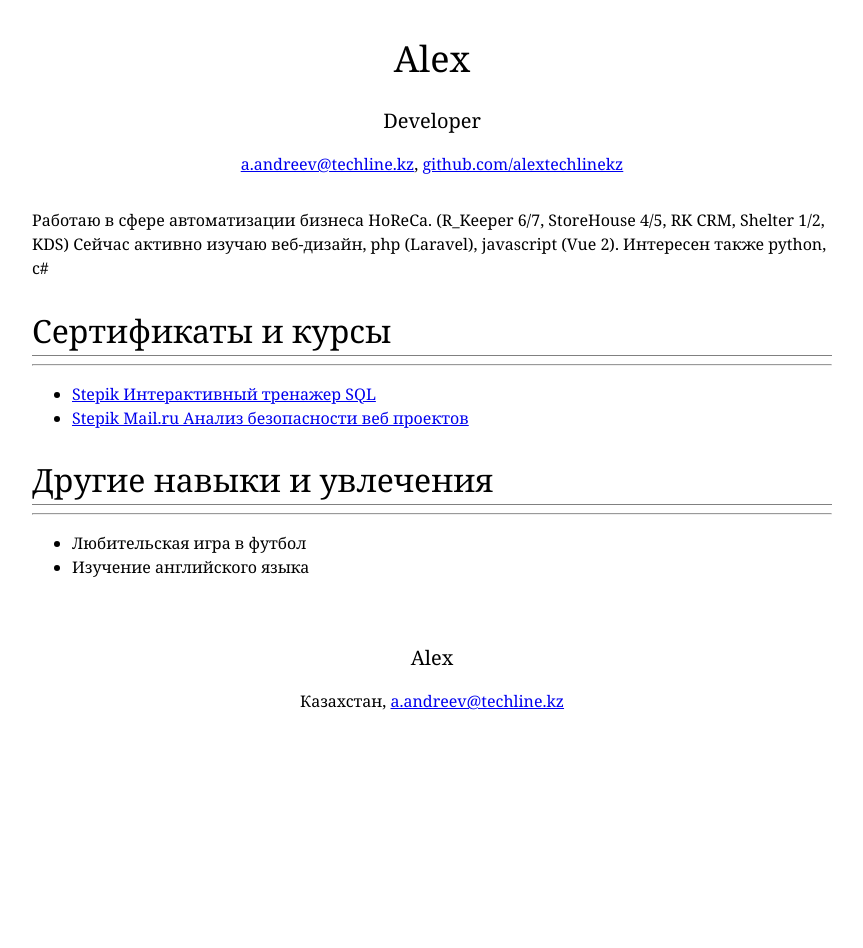
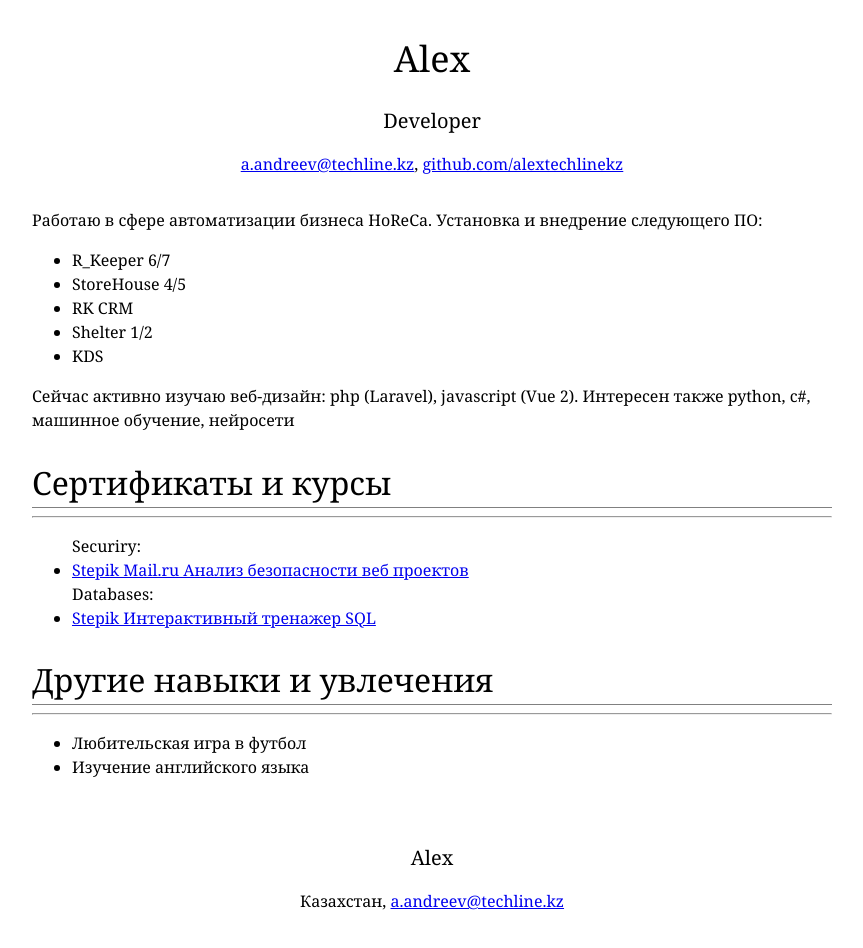
Before and after one commit to alextechlinekz/alextechlinekz.github.io, a plain HTML site: page index.html in a window 1280 px wide. Shown: the whole page, without its empty margins (208-1071 px from the left). Before the commit the page ends 800 px from the top, so only its background shows below. Drawn offline with Linux system fonts and the light colour scheme.

Commit message:
Update index.html

```diff
--- a/index.html
+++ b/index.html
@@ -13,16 +13,26 @@
 </p>
 </div>
 <div id="main">
-<p>Работаю в сфере автоматизации бизнеса HoReCa. (R_Keeper 6/7, StoreHouse 4/5, RK CRM, Shelter 1/2, KDS)
-Сейчас активно изучаю веб-дизайн, php (Laravel), javascript (Vue 2).
-Интересен также python, c#
+<p>Работаю в сфере автоматизации бизнеса HoReCa.
+Установка и внедрение следующего ПО:
+    <ul>
+        <li>R_Keeper 6/7</li>
+        <li>StoreHouse 4/5</li>
+        <li>RK CRM</li>
+        <li>Shelter 1/2</li>
+        <li>KDS</li>
+    </ul>
+Сейчас активно изучаю веб-дизайн: php (Laravel), javascript (Vue 2).
+Интересен также python, c#, машинное обучение, нейросети
 </p>
 
 <h2>Сертификаты и курсы</h2>
 <hr>
     <ul>
+        Securiry:
+        <li><a href="https://stepik.org/cert/932084">Stepik Mail.ru Анализ безопасности веб проектов</a></li>
+        Databases:
         <li><a href="https://stepik.org/cert/924004">Stepik Интерактивный тренажер SQL</a></li>
-        <li><a href="https://stepik.org/cert/932084">Stepik Mail.ru Анализ безопасности веб проектов</a></li>
     </ul>
 <h2>Другие навыки и увлечения</h2>
 <hr>
```
